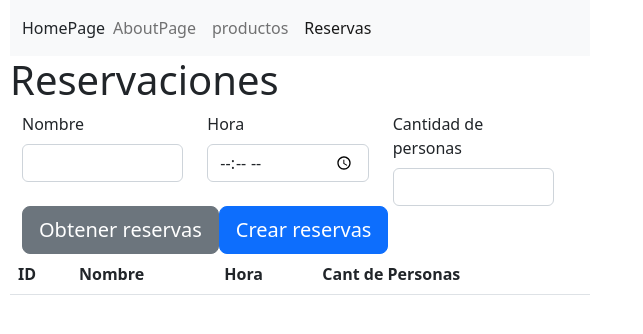
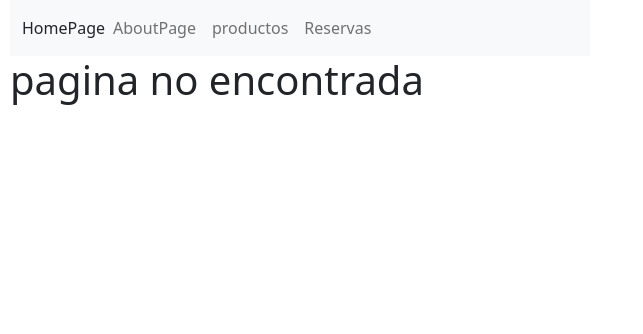
Before and after one commit to DinoSMZ/RestaurantApp, a React (Create React App) app: page /Platillos in a window 1280 px wide. Shown: the top 334 px of the page, without its empty margins (0-643 px from the left). Built offline with nearby package versions, Linux system fonts and the light colour scheme.

Commit message:
detalles del navbar

```diff
--- a/src/components/NavBar.jsx
+++ b/src/components/NavBar.jsx
@@ -6,9 +6,9 @@ import { NavLink } from 'react-router-dom'
 const NavBar = () => {
   return (
     <nav className="navbar navbar-expand-lg bg-light">
-    <div className="container">
+    <div className="container-fluid">
       <NavLink className={({ isActive }) => isActive ? "nav-link active" : "nav-link"} to="/">HomePage</NavLink>
-      <button className="navbar-toggler" type="button" data-bs-toggle="collapse" data-bs-target="/navbarNav" aria-controls="navbarNav" aria-expanded="false" aria-label="Toggle navigation">
+      <button className="navbar-toggler" type="button " data-bs-toggle="collapse" data-bs-target="/navbarNav" aria-controls="navbarNav" aria-expanded="false" aria-label="Toggle navigation">
         <span className="navbar-toggler-icon"></span>
       </button>
       <div className="collapse navbar-collapse" id="navbarNav">
@@ -20,7 +20,7 @@ const NavBar = () => {
             <NavLink className={({ isActive }) => isActive ? "nav-link active" : "nav-link"} to="/products">productos</NavLink>
           </li>
           <li className="nav-item">
-            <NavLink className={({ isActive }) => isActive ? "nav-link active" : "nav-link"} to="/Platillos">Reservas</NavLink>
+            <NavLink className={({ isActive }) => isActive ? "nav-link active" : "nav-link"} to="/Reservas">Reservas</NavLink>
           </li>
         </ul>
       </div>
--- a/src/routers/AppRouter.jsx
+++ b/src/routers/AppRouter.jsx
@@ -16,7 +16,7 @@ const AppRouter = () => {
           <Route path="/" element={<Homepage/>}/>
           <Route path="/about" element={<AboutPage/>}/>
           <Route path="/products" element={<ProductsPage/>}/>
-          <Route path="/Platillos" element={<ReservasPage/>}/>
+          <Route path="/Reservas" element={<ReservasPage/>}/>
           <Route path="*" element={<NotFound/>}/>
        </Routes>
     </Router>
```
